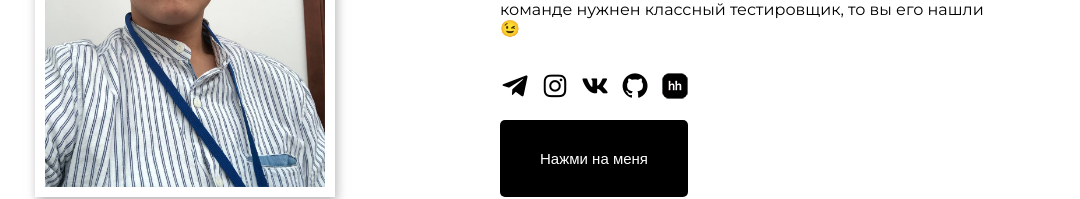
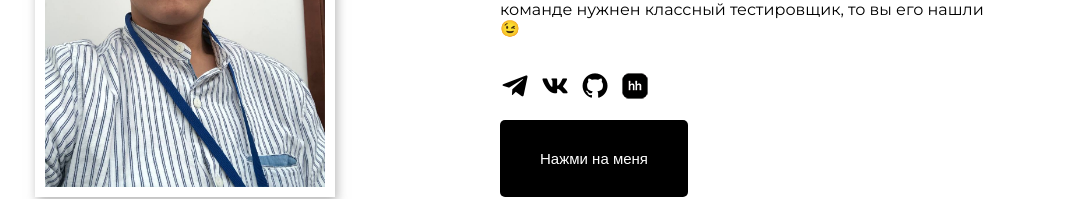
Before and after one commit to abz8/abz8.github.io, a plain HTML site: page index.html in a window 1280 px wide. Shown: the part 404-603 px from the top of the page, without its empty margins (150-1230 px from the left). Drawn offline with nearby package versions, Linux system fonts and the light colour scheme.

Commit message:
Update index.html

```diff
--- a/index.html
+++ b/index.html
@@ -37,7 +37,7 @@
 
         <div class="links">
           <a class="link" alt="" href="https://t.me/arsenbz" target="_ blank"><i class='bx bxl-telegram'></i></a>
-          <a class="link" href="https://instagram.com/88fsx" target="_ blank"><i class='bx bxl-instagram'></i></a>
+
           <a class="link" href="https://vk.com/arsenbs" target="_ blank"><i class='bx bxl-vk'></i></a>
           <a class="link" href="https://github.com/abz8" target="_ blank"><i class='bx bxl-github'></i></a>
           <a class="rull" href="https://hh.ru/resume/6b0cc35bff0bc466510039ed1f4d6c34344c51" target="_ blank"></a>
```
